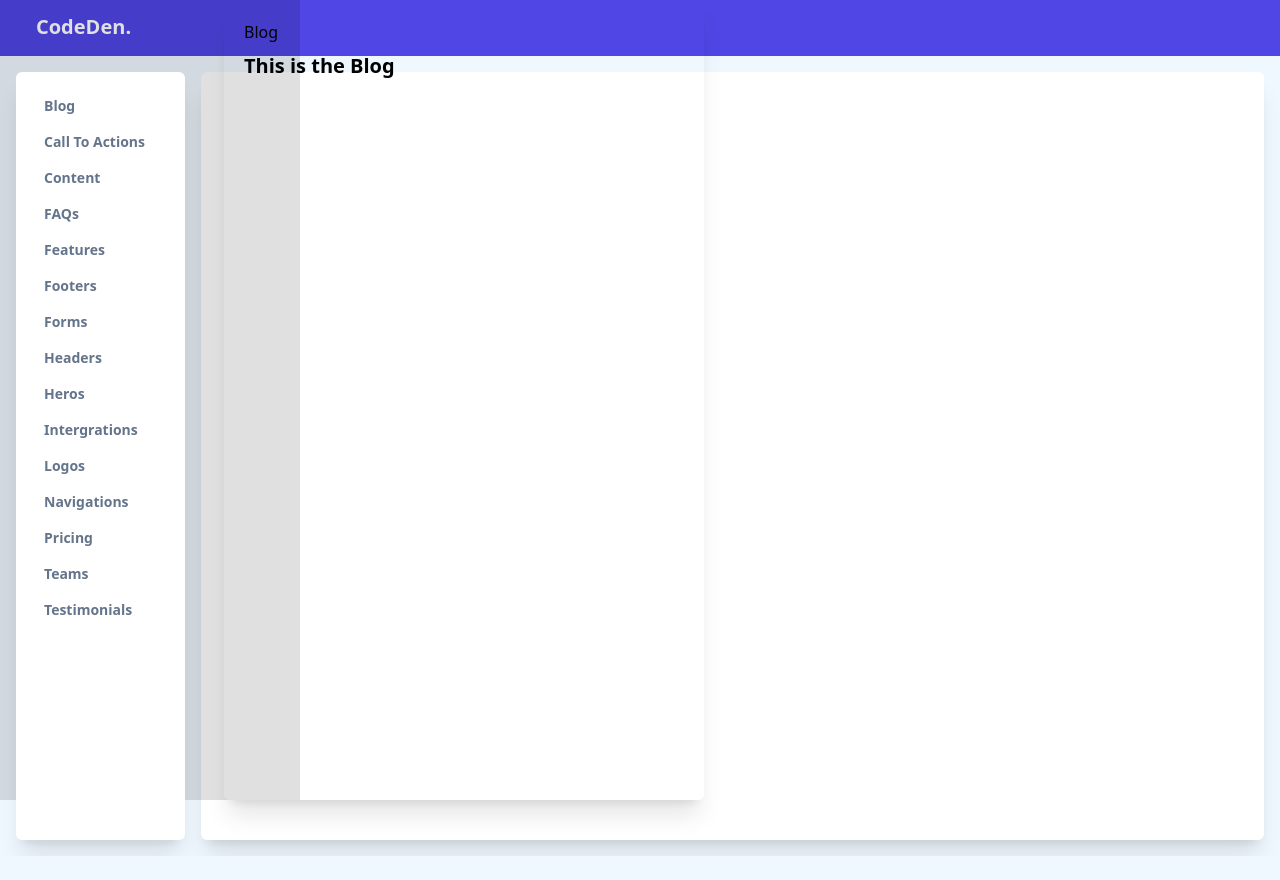
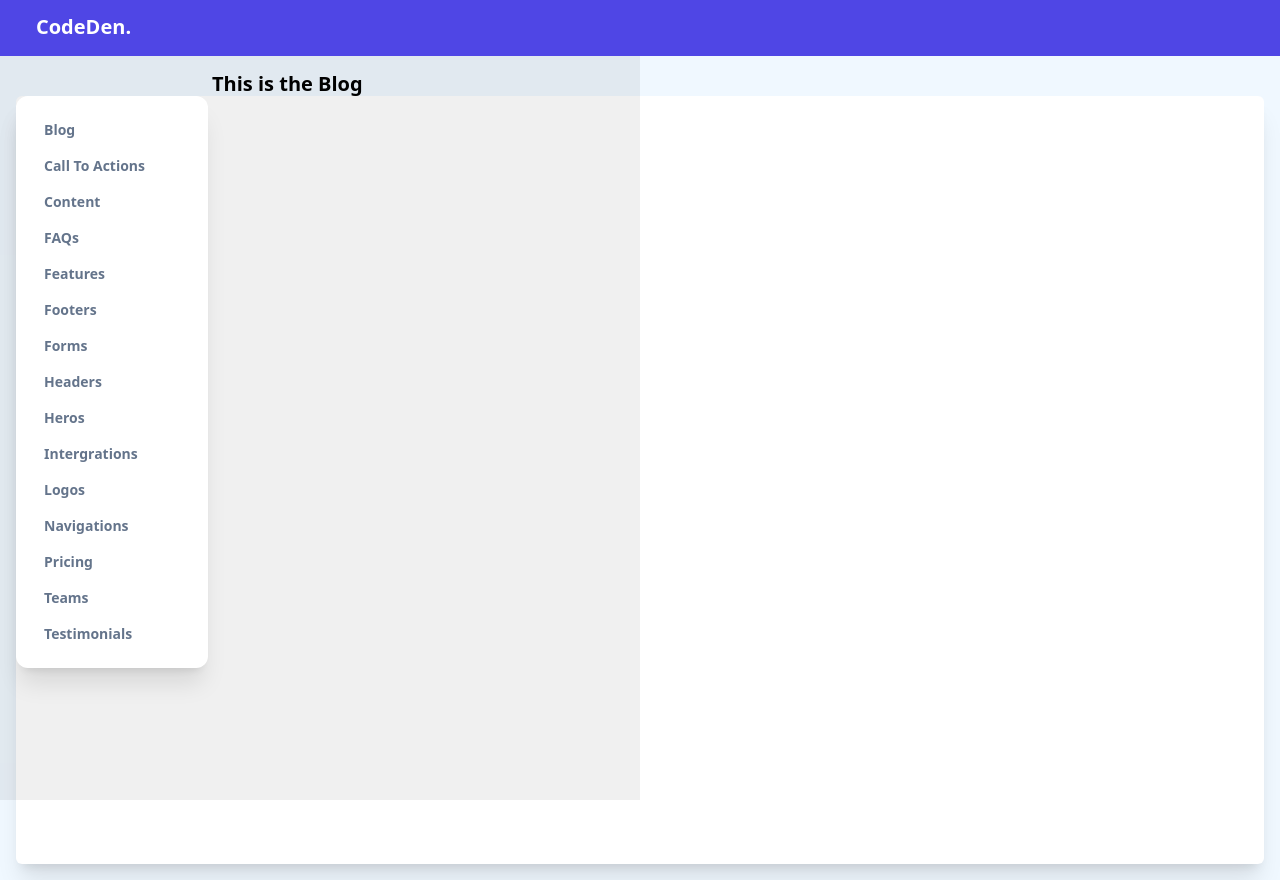
Before and after one commit to kromate/Codeden, a Vue app: page /stage in a window 1280 px wide. Both pictures are taken after a click on the element "Blog". Before the commit the page ends 856 px from the top, so only its background shows below. Built offline with nearby package versions, Linux system fonts and the light colour scheme.

Commit message:
feat: update

```diff
--- a/blocks/Navigations/index.vue
+++ b/blocks/Navigations/index.vue
@@ -1,8 +1,5 @@
 <template>
-	<div class="text-xl font-bold">
-		This is the Navigation</div>
-
-	<img src="./one/image.png" alt="Navigation one" class="rounded-md">
+	<img src="./one/image.png" alt="Navigation one" class="rounded-md w-full shadow-xl object-cover" v-for="n in 20" :key="n">
 </template>
 
 <script lang="ts" setup>
--- a/src/components/stage/SideMenu.vue
+++ b/src/components/stage/SideMenu.vue
@@ -1,5 +1,5 @@
 <template>
-	<div class="w-48 h-full card flex flex-col items-start py-5 px-5 gap-2 z-30 ">
+	<div class="w-48 h-fit rounded-xl fixed card flex flex-col items-start py-5 px-5 gap-2 z-10 ">
 		<span
 			class="self-start text-sm inline-block text-slate-500 px-2 py-1  rounded-md cursor-pointer font-bold hover:bg-slate-200 w-full"
 			v-for="n in Block" :key="n.name"
@@ -8,9 +8,9 @@
 		>{{n.name}}</span>
 	</div>
 	<transition appear name="slideIn">
-		<div class="bg-bgDark  fixed left-0 top-0 w-[300px]  h-full" v-if="currentBlockName" @mouseleave="close">
-			<div class="w-[30rem] h-full card !bg-transparent  shadow-xl flex flex-col items-start py-5 px-5 gap-2 absolute left-56 " >
-				{{currentBlockName}}
+		<div class="bg-bgDark  fixed left-0 top-0 w-[40rem] z-0  h-full" v-if="currentBlockName" @mouseleave="close">
+			<div class="w-[30rem] h-full card !bg-transparent  shadow-none flex flex-col items-start py-5 px-5 gap-4 absolute left-48 top-[50px] overflow-y-auto" >
+				<!-- {{currentBlockName}} -->
 
 				<component :is="currentBlockComp"/>
 			</div>
--- a/src/views/stage/index.vue
+++ b/src/views/stage/index.vue
@@ -1,9 +1,9 @@
 <template>
-	<nav class="bg-primary p-4">
-		<span class="md:px-5 text-xl font-black leading-none text-white"><span>CodeDen</span><span class="text-white">.</span></span>
+	<nav class="bg-primary p-4 z-50 fixed top-0 inset-x-0 mb-48">
+		<span class="md:px-5 text-xl font-black leading-none text-white "><span>CodeDen</span><span class="text-white">.</span></span>
 	</nav>
 
-	<div class="flex w-full p-4 gap-4 h-screen">
+	<div class="flex w-full p-4 gap-4 h-screen mt-20">
 
 		<SideMenu/>
 		<MainView/>
--- a/tailwind.config.js
+++ b/tailwind.config.js
@@ -8,7 +8,7 @@ module.exports = {
 		extend: {
 			colors: {
 				primary: '#4f46e5',
-				bgDark: '#0000001f',
+				bgDark: '#0000000f',
 			}
 		},
 	},
```
